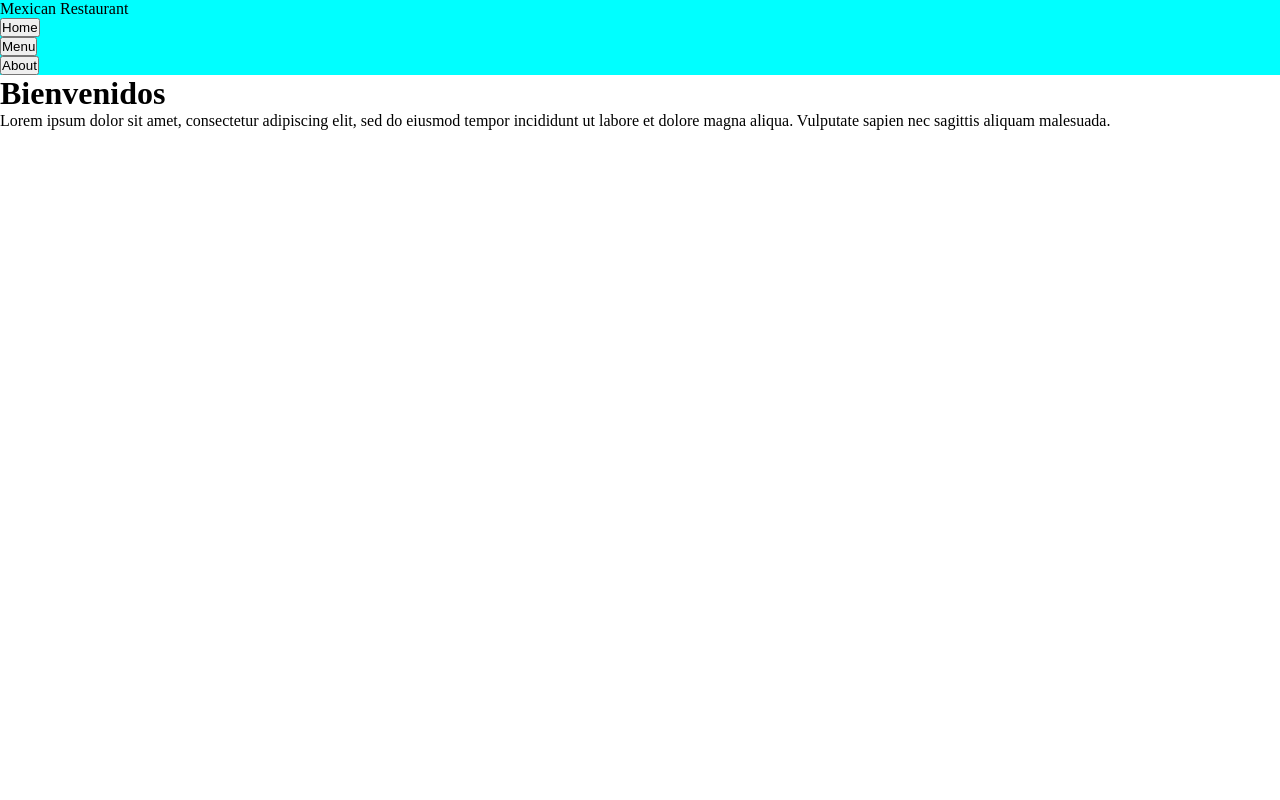
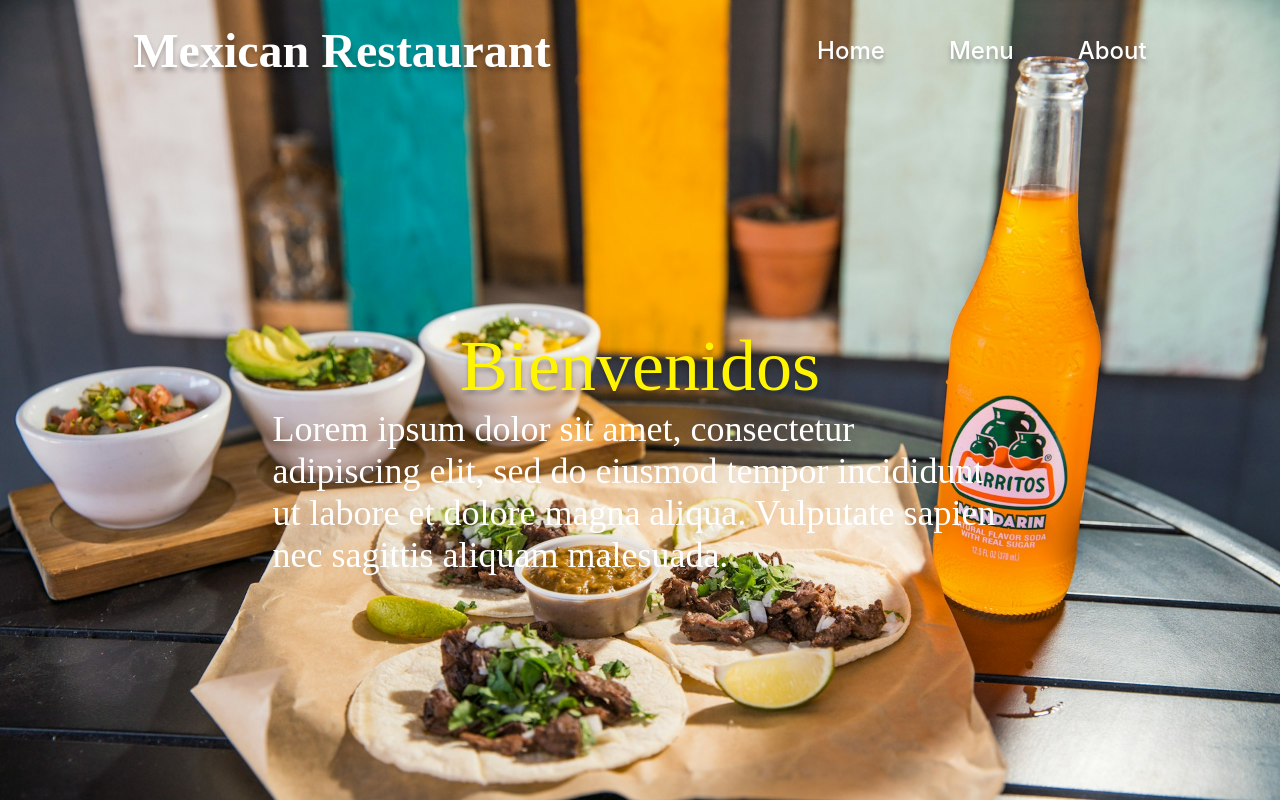
Before and after one commit to JohanyF/restaurant-page, a website built with webpack: page src/index.html in a window 1280 px wide. Built offline with nearby package versions, Linux system fonts and the light colour scheme.

Commit message:
Added styling to the home page

```diff
--- a/src/style.css
+++ b/src/style.css
@@ -4,6 +4,89 @@
     margin: 0;
 }
 
-header {
-    background-color: aqua;
+#content {
+    display: flex;
+    flex-direction: column;
+    height: 100vh;
+    width: 100vw;
+    justify-content: space-between;
+
+    background: url('./img/restaurant-background-img.jpg');
+    background-size: cover;
 }
+
+.nav {
+    display: flex;
+    align-items: center;
+    justify-content: space-between;
+    height: 100px;
+    width: 100%;
+}
+
+.restaurant-name {
+    margin: 0 auto;
+
+    color: #FFF;
+    text-align: center;
+    text-shadow: 0px 4px 4px rgba(0, 0, 0, 0.25);
+    /* font-family: "Inria Serif"; */
+    font-size: 3rem;
+    font-style: normal;
+    font-weight: 700;
+    line-height: normal;
+
+}
+
+.site-links {
+    list-style-type: none;
+    display: flex;
+    align-items: center;
+    justify-content: center;
+    gap: 4rem;
+    margin: 0 auto;
+}
+
+.btn {
+    border: none;
+    background-color: transparent;
+    color: #FFF;
+    text-align: center;
+    text-shadow: 0px 4px 4px rgba(0, 0, 0, 0.25);
+    font-family: Inter;
+    font-size: 1.5rem;
+    font-style: normal;
+    font-weight: 500;
+    line-height: normal;
+}
+
+.main {
+    display: flex;
+    justify-content: center;
+    align-items: center;
+}
+
+.introduction {
+    width: 45.9375rem;
+    display: flex;
+    flex-direction: column;
+    justify-content: center;
+    align-items: center;
+}
+
+.intro-text {
+    color: #FFF500;
+    text-align: center;
+    text-shadow: 0px 4px 4px rgba(0, 0, 0, 0.25);
+    font-size: 4.5rem;
+    font-style: normal;
+    font-weight: 400;
+    line-height: normal;
+}
+
+.text {
+    color: #FFF;
+    font-size: 2.25rem;
+    font-style: normal;
+    font-weight: 400;
+    line-height: normal;
+}
```
